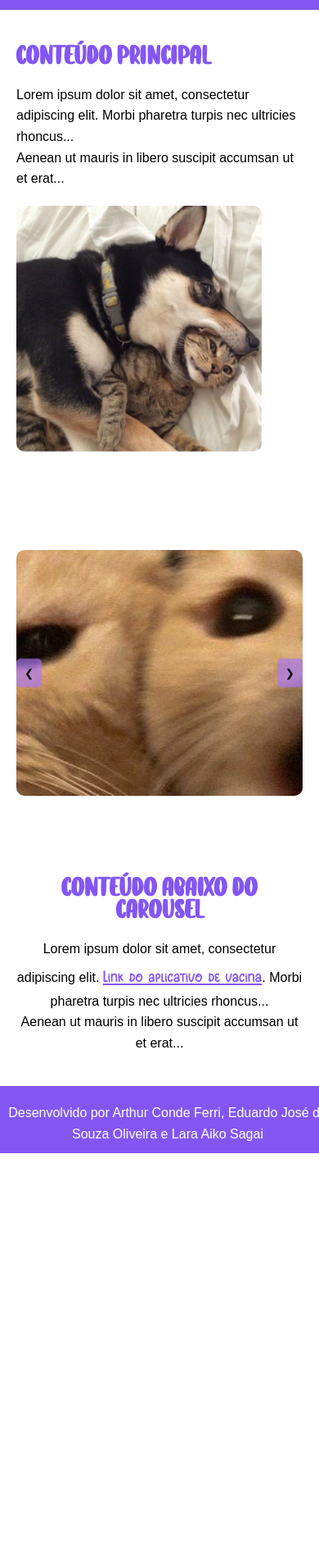
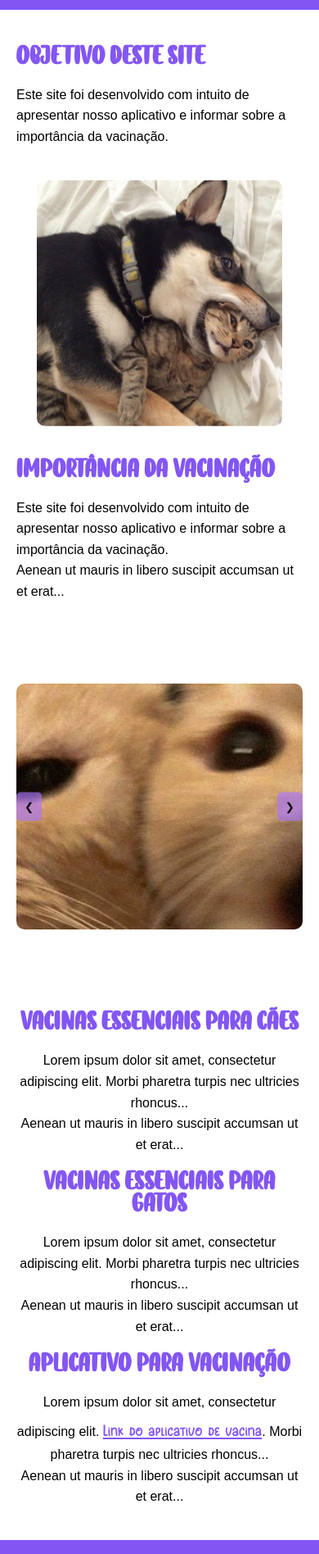
Before and after one commit to arthurconde695/animavet, a plain HTML site: page index.html in a window 390 px wide. Shown: the part 64-1960 px from the top of the page at 82% size. Before the commit the page ends 1471 px from the top, so only its background shows below. Drawn offline with Linux system fonts and the light colour scheme.

Commit message:
Add files via upload

```diff
--- a/index.html
+++ b/index.html
@@ -23,11 +23,15 @@
 <main>
     <div class="container">
         <div class="conteudo-texto">
-            <h2>Conteúdo Principal</h2>
-            <p>Lorem ipsum dolor sit amet, consectetur adipiscing elit. Morbi pharetra turpis nec ultricies rhoncus...</p>
-            <p>Aenean ut mauris in libero suscipit accumsan ut et erat...</p>
+            <h2>Objetivo deste site</h2>
+            <p>Este site foi desenvolvido com intuito de apresentar nosso aplicativo e informar sobre a importância da vacinação.</p>
         </div>
         <img src="img/a.jpeg" alt="Descrição da Imagem" class="imagem-esquerda">
+    </div>
+    <div class="conteudo-texto">
+        <h2>Importância da vacinação</h2>
+        <p>Este site foi desenvolvido com intuito de apresentar nosso aplicativo e informar sobre a importância da vacinação.</p>
+        <p>Aenean ut mauris in libero suscipit accumsan ut et erat...</p>
     </div>
 
     <div class="carousel">
@@ -47,9 +51,18 @@
             <button class="carousel-button" onclick="moveCarousel(1)">&#10095;</button>
         </div>
     </div>
-
     <div class="conteudo-texto centralizado">
-        <h2 class="centralizar">Conteúdo Abaixo do Carousel</h2>
+        <h2 class="centralizar">Vacinas essenciais para cães</h2>
+        <p>Lorem ipsum dolor sit amet, consectetur adipiscing elit. Morbi pharetra turpis nec ultricies rhoncus...</p>
+        <p>Aenean ut mauris in libero suscipit accumsan ut et erat...</p>
+    </div>
+    <div class="conteudo-texto centralizado">
+        <h2 class="centralizar">Vacinas essenciais para gatos</h2>
+        <p>Lorem ipsum dolor sit amet, consectetur adipiscing elit. Morbi pharetra turpis nec ultricies rhoncus...</p>
+        <p>Aenean ut mauris in libero suscipit accumsan ut et erat...</p>
+    </div>
+    <div class="conteudo-texto centralizado">
+        <h2 class="centralizar">Aplicativo para vacinação</h2>
         <p>Lorem ipsum dolor sit amet, consectetur adipiscing elit.
         <a href="sobre.html" class="link-vacina">Link do aplicativo de vacina</a>.
         Morbi pharetra turpis nec ultricies rhoncus...</p>
--- a/style.css
+++ b/style.css
@@ -96,6 +96,7 @@ p {
     margin: 0;
 }
 
+/* Estilos do Carousel */
 .carousel {
     display: flex;
     overflow: hidden;
@@ -210,22 +211,19 @@ p {
     color: #ab75fa;
 }
 
-/* Responsividade */
+/* Media Queries para responsividade */
 @media (max-width: 768px) {
     nav a {
         font-size: 1.2rem; /* Tamanho da fonte da navbar em dispositivos móveis */
     }
 
     .container {
-        flex-direction: column; /* Alinha imagem e texto em coluna */
+        flex-direction: column; /* Organiza itens em coluna */
+        align-items: center; /* Centraliza os itens */
     }
 
     .imagem-esquerda {
-        margin-right: 0; /* Remove margem direita */
-        margin-bottom: 20px; /* Adiciona espaço abaixo da imagem */
-    }
-
-    .imagem-somos {
-        margin-top: 20px; /* Espaço acima da imagem na seção 'Quem somos?' */
+        margin: 20px 0; /* Espaço em cima e embaixo da imagem */
+        max-width: 100%; /* Garante que a imagem não ultrapasse a tela */
     }
 }
```
Also changed, not shown: sobre.html (+2 -0 lines), somos.html (+1 -1 lines).
